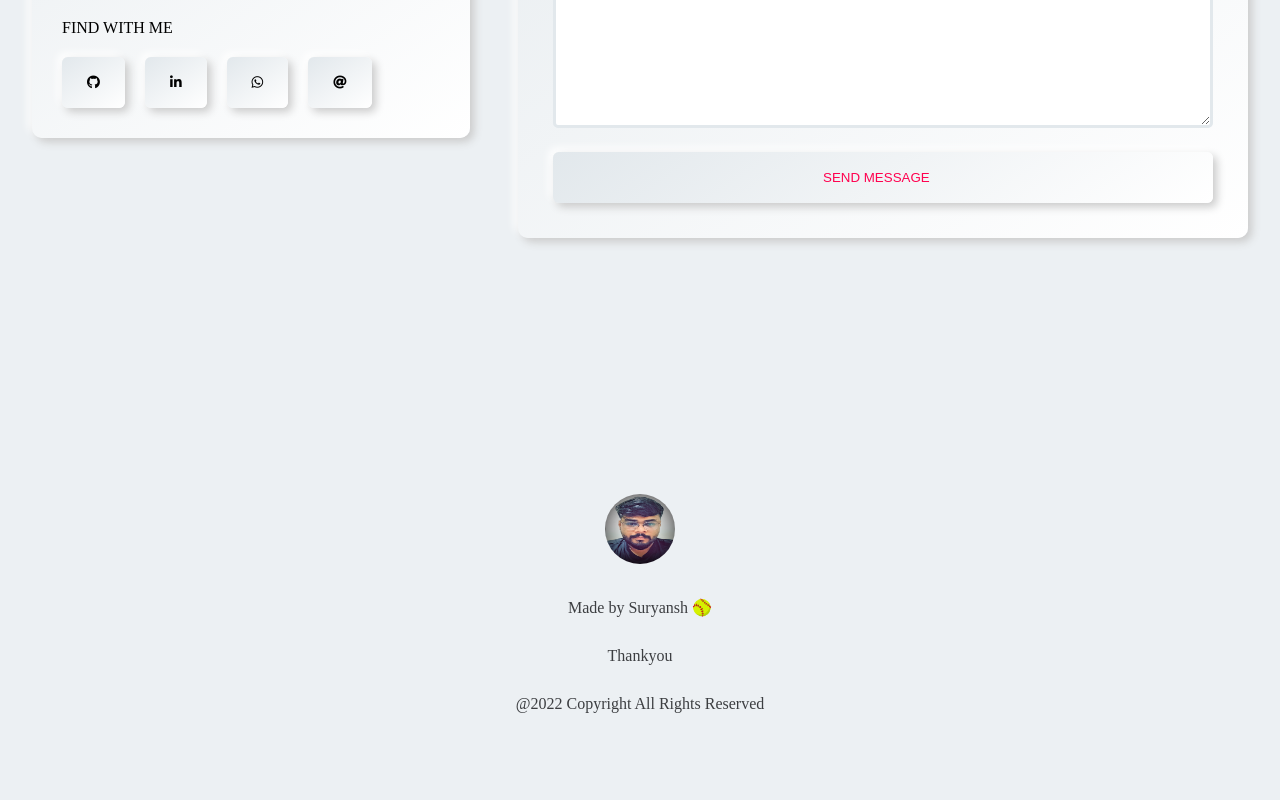
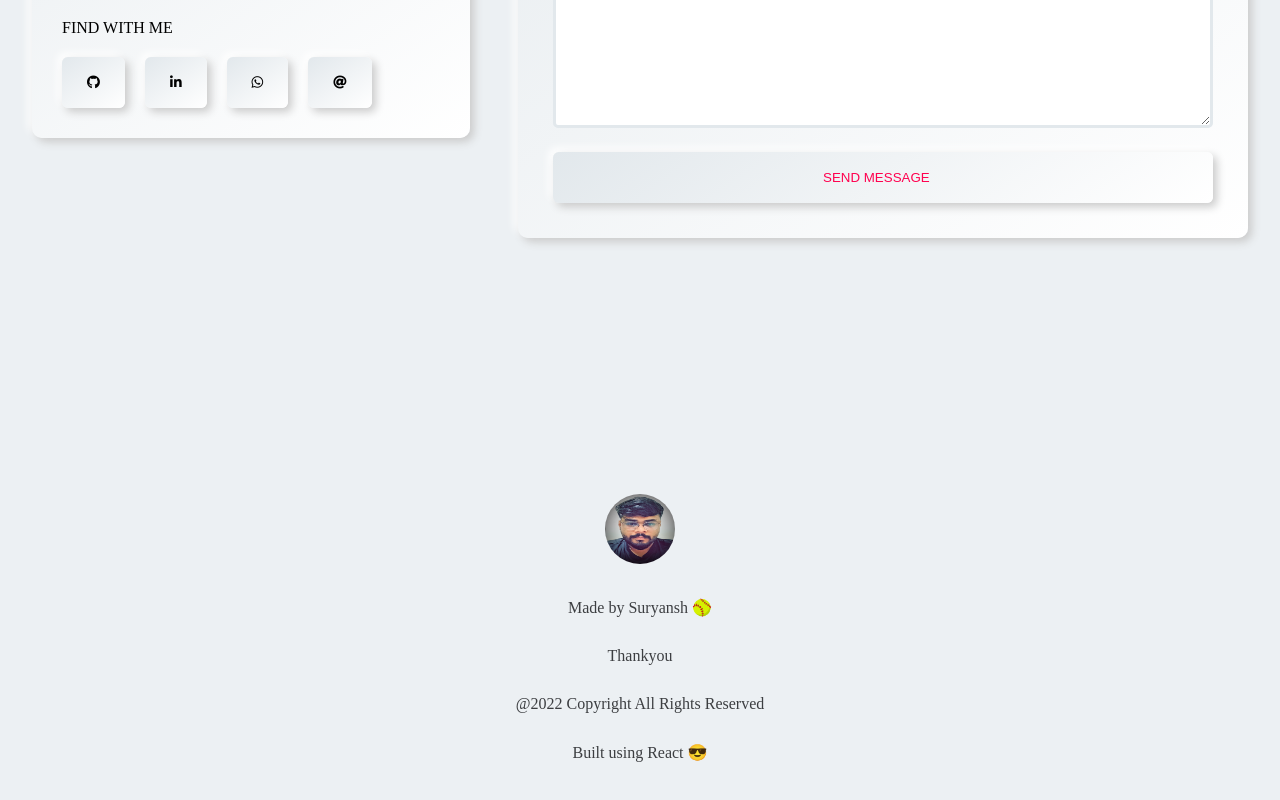
Before and after one commit to suryanshsoni16/MyPortfolio, a React (Create React App) app: page / in a window 1280 px wide. Shown: the part 3688-4488 px from the top of the page. Built offline with nearby package versions, Linux system fonts and the light colour scheme.

Commit message:
react line added

```diff
--- a/src/component/Footer.js
+++ b/src/component/Footer.js
@@ -17,6 +17,7 @@ const Footer = () => {
           <p>Made by Suryansh 🥎</p>
           <p>Thankyou</p>
           <p>@2022 Copyright All Rights Reserved </p>
+          <p>Built using React 😎 </p>
 
         </div>
       </footer>
```
